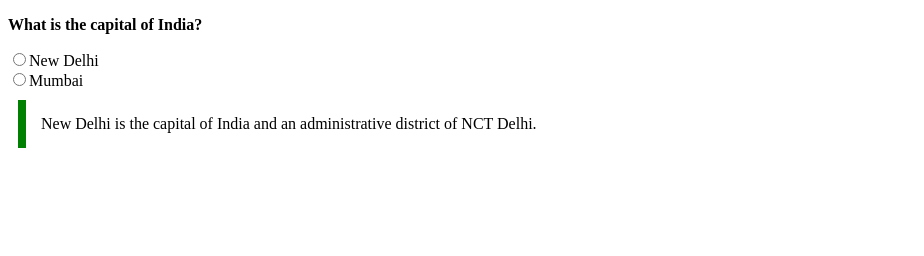
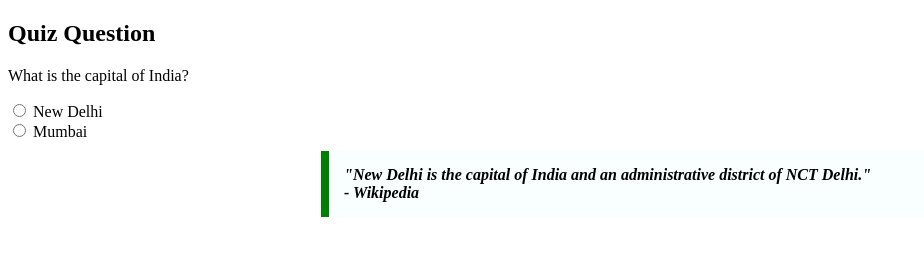
Before and after one commit to acciojob/trivia-Swathi0827, a website: page main.html in a window 1280 px wide. Shown: the whole page, without its empty margins (0-924 px from the left). Drawn offline with Linux system fonts and the light colour scheme.

Commit message:
created a submission

```diff
--- a/main.html
+++ b/main.html
@@ -4,32 +4,51 @@
 
 <head>
 	<link rel="stylesheet" href="styles.css">
+	 <meta charset="UTF-8">
+    <meta name="viewport" content="width=device-width, initial-scale=1.0">
+    <title>Quiz</title>
     <style>
-		blockquote{
-			max-width:600px;
-			margin:10px;
-			padding:15px;
-			border-left:8px solid;
-			border-left-color:green;
-			background-color:Pale cyan;
-		}
-		p{
-			font-weight:bold;
+        /* Styling the blockquote */
+        blockquote {
+            max-width: 600px;
+            margin: 10px auto;
+            padding: 15px;
+            border-left: 8px solid green;
+            background-color: #f8fffe;
+            font-weight: bold;
+            font-style: italic;
         }
     </style>
 </head>
 
 <body>
 	<!-- the entire body must be written by student -->
-    <div class="faq">
+    <!DOCTYPE html>
+
+    <!-- Quiz Question Section -->
+    <section>
+        <h2>Quiz Question</h2>
         <p>What is the capital of India?</p>
-	<!---radio--->
-	<input type="radio" value="abc" name="city"/>New Delhi
-	<br><input type="radio" value="def" name="city"/>Mumbai
+        <form>
+            <label>
+                <input type="radio" name="capital" value="new-delhi"> New Delhi
+            </label>
+            <br>
+            <label>
+                <input type="radio" name="capital" value="mumbai"> Mumbai
+            </label>
+        </form>
+    </section>
+
+    <!-- Quotation Section -->
+    <section>
         <blockquote>
-		New Delhi is the capital of India and an administrative district of NCT Delhi.
+            "New Delhi is the capital of India and an administrative district of NCT Delhi."
+            <br> - Wikipedia
         </blockquote>
-    <script type="text/javascript" src="./script.js">
+    </section>
+
+
 </script>
 
 </body>
```
Lines whose indentation alone changed are shown as unchanged.
